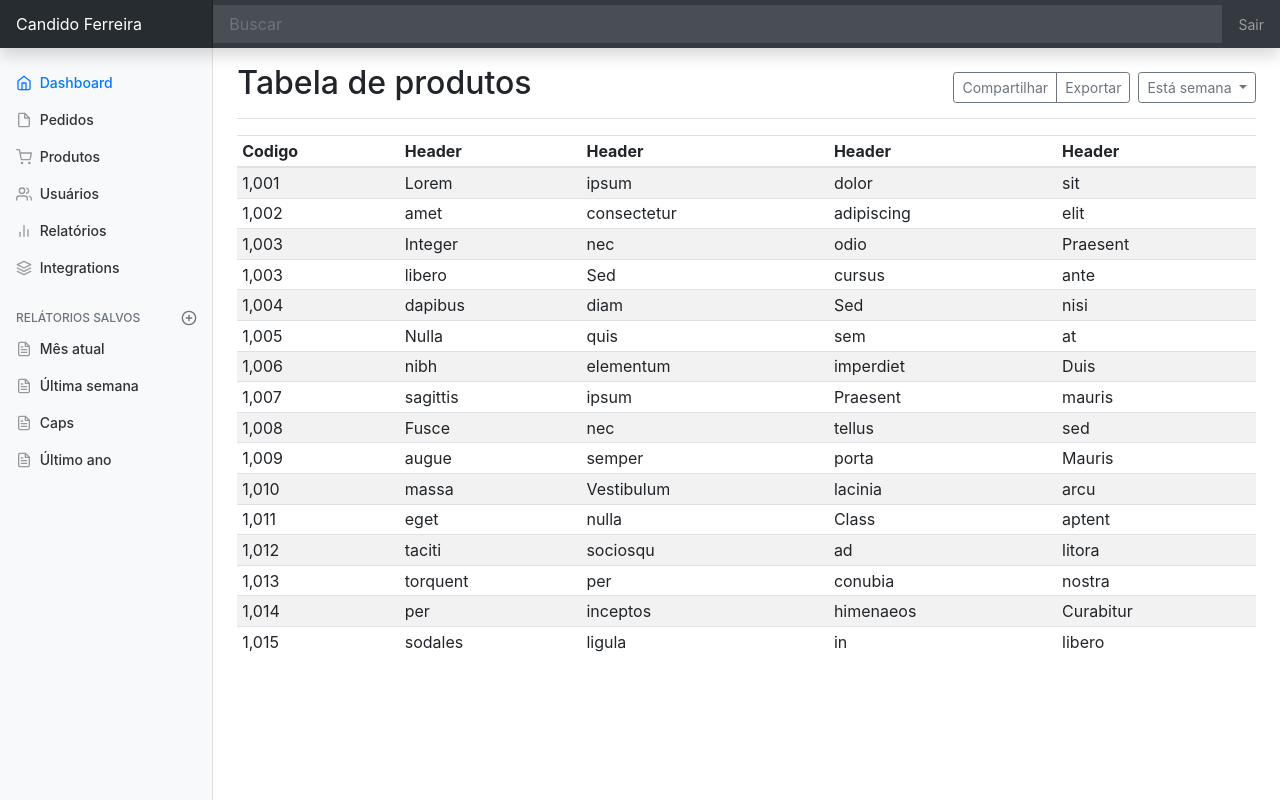
After one commit to ferreirajonatas/Abigail, a PHP site: page /products.php in a window 1280 px wide. The commit adds this page. Run offline with PHP 8.4, Linux system fonts and the light colour scheme; some libraries are stand-ins or nearby versions.

Commit message:
[UPDATE] Building a new repository
Building a new repository

```diff
--- /dev/null
+++ b/css/style.css
@@ -0,0 +1,108 @@
+body {
+    font-size: .875rem;
+}
+
+.feather {
+    width: 16px;
+    height: 16px;
+    vertical-align: text-bottom;
+}
+
+
+/*
+ * Sidebar
+ */
+
+.sidebar {
+    position: fixed;
+    top: 0;
+    bottom: 0;
+    left: 0;
+    z-index: 100;
+    /* Behind the navbar */
+    padding: 48px 0 0;
+    /* Height of navbar */
+    box-shadow: inset -1px 0 0 rgba(0, 0, 0, .1);
+}
+
+@media (max-width: 767.98px) {
+    .sidebar {
+        top: 5rem;
+    }
+}
+
+.sidebar-sticky {
+    position: relative;
+    top: 0;
+    height: calc(100vh - 48px);
+    padding-top: .5rem;
+    overflow-x: hidden;
+    overflow-y: auto;
+    /* Scrollable contents if viewport is shorter than content. */
+}
+
+@supports ((position: -webkit-sticky) or (position: sticky)) {
+    .sidebar-sticky {
+        position: -webkit-sticky;
+        position: sticky;
+    }
+}
+
+.sidebar .nav-link {
+    font-weight: 500;
+    color: #333;
+}
+
+.sidebar .nav-link .feather {
+    margin-right: 4px;
+    color: #999;
+}
+
+.sidebar .nav-link.active {
+    color: #007bff;
+}
+
+.sidebar .nav-link:hover .feather,
+.sidebar .nav-link.active .feather {
+    color: inherit;
+}
+
+.sidebar-heading {
+    font-size: .75rem;
+    text-transform: uppercase;
+}
+
+
+/*
+ * Navbar
+ */
+
+.navbar-brand {
+    padding-top: .75rem;
+    padding-bottom: .75rem;
+    font-size: 1rem;
+    background-color: rgba(0, 0, 0, .25);
+    box-shadow: inset -1px 0 0 rgba(0, 0, 0, .25);
+}
+
+.navbar .navbar-toggler {
+    top: .25rem;
+    right: 1rem;
+}
+
+.navbar .form-control {
+    padding: .75rem 1rem;
+    border-width: 0;
+    border-radius: 0;
+}
+
+.form-control-dark {
+    color: #fff;
+    background-color: rgba(255, 255, 255, .1);
+    border-color: rgba(255, 255, 255, .1);
+}
+
+.form-control-dark:focus {
+    border-color: transparent;
+    box-shadow: 0 0 0 3px rgba(255, 255, 255, .25);
+}
--- /dev/null
+++ b/products.php
@@ -0,0 +1,156 @@
+<html>
+
+<head>
+    <title>Abigail - Produtos</title>
+</head>
+
+<body>
+    <?php
+    require 'theme.php';
+    ?>
+    <main role="main" class="col-md-9 ml-sm-auto col-lg-10 px-md-4">
+        <div class="d-flex justify-content-between flex-wrap flex-md-nowrap align-items-center pt-3 pb-2 mb-3 border-bottom">
+            <h1 class="h2">Tabela de produtos</h1>
+            <div class="btn-toolbar mb-2 mb-md-0">
+                <div class="btn-group mr-2">
+                    <button type="button" class="btn btn-sm btn-outline-secondary">Compartilhar</button>
+                    <button type="button" class="btn btn-sm btn-outline-secondary">Exportar</button>
+                </div>
+                <button type="button" class="btn btn-sm btn-outline-secondary dropdown-toggle">
+                    <span data-feather="calendar"></span>
+                    Está semana
+                </button>
+            </div>
+        </div>
+        <div class="table-responsive">
+            <table class="table table-striped table-sm">
+                <thead>
+                    <tr>
+                        <th>Codigo</th>
+                        <th>Header</th>
+                        <th>Header</th>
+                        <th>Header</th>
+                        <th>Header</th>
+                    </tr>
+                </thead>
+                <tbody>
+                    <tr>
+                        <td>1,001</td>
+                        <td>Lorem</td>
+                        <td>ipsum</td>
+                        <td>dolor</td>
+                        <td>sit</td>
+                    </tr>
+                    <tr>
+                        <td>1,002</td>
+                        <td>amet</td>
+                        <td>consectetur</td>
+                        <td>adipiscing</td>
+                        <td>elit</td>
+                    </tr>
+                    <tr>
+                        <td>1,003</td>
+                        <td>Integer</td>
+                        <td>nec</td>
+                        <td>odio</td>
+                        <td>Praesent</td>
+                    </tr>
+                    <tr>
+                        <td>1,003</td>
+                        <td>libero</td>
+                        <td>Sed</td>
+                        <td>cursus</td>
+                        <td>ante</td>
+                    </tr>
+                    <tr>
+                        <td>1,004</td>
+                        <td>dapibus</td>
+                        <td>diam</td>
+                        <td>Sed</td>
+                        <td>nisi</td>
+                    </tr>
+                    <tr>
+                        <td>1,005</td>
+                        <td>Nulla</td>
+                        <td>quis</td>
+                        <td>sem</td>
+                        <td>at</td>
+                    </tr>
+                    <tr>
+                        <td>1,006</td>
+                        <td>nibh</td>
+                        <td>elementum</td>
+                        <td>imperdiet</td>
+                        <td>Duis</td>
+                    </tr>
+                    <tr>
+                        <td>1,007</td>
+                        <td>sagittis</td>
+                        <td>ipsum</td>
+                        <td>Praesent</td>
+                        <td>mauris</td>
+                    </tr>
+                    <tr>
+                        <td>1,008</td>
+                        <td>Fusce</td>
+                        <td>nec</td>
+                        <td>tellus</td>
+                        <td>sed</td>
+                    </tr>
+                    <tr>
+                        <td>1,009</td>
+                        <td>augue</td>
+                        <td>semper</td>
+                        <td>porta</td>
+                        <td>Mauris</td>
+                    </tr>
+                    <tr>
+                        <td>1,010</td>
+                        <td>massa</td>
+                        <td>Vestibulum</td>
+                        <td>lacinia</td>
+                        <td>arcu</td>
+                    </tr>
+                    <tr>
+                        <td>1,011</td>
+                        <td>eget</td>
+                        <td>nulla</td>
+                        <td>Class</td>
+                        <td>aptent</td>
+                    </tr>
+                    <tr>
+                        <td>1,012</td>
+                        <td>taciti</td>
+                        <td>sociosqu</td>
+                        <td>ad</td>
+                        <td>litora</td>
+                    </tr>
+                    <tr>
+                        <td>1,013</td>
+                        <td>torquent</td>
+                        <td>per</td>
+                        <td>conubia</td>
+                        <td>nostra</td>
+                    </tr>
+                    <tr>
+                        <td>1,014</td>
+                        <td>per</td>
+                        <td>inceptos</td>
+                        <td>himenaeos</td>
+                        <td>Curabitur</td>
+                    </tr>
+                    <tr>
+                        <td>1,015</td>
+                        <td>sodales</td>
+                        <td>ligula</td>
+                        <td>in</td>
+                        <td>libero</td>
+                    </tr>
+                </tbody>
+            </table>
+        </div>
+    </main>
+
+
+</body>
+<html>
--- /dev/null
+++ b/theme.php
@@ -0,0 +1,135 @@
+<!doctype html>
+<html lang="pt-br">
+
+<head>
+    <meta charset="utf-8">
+    <meta name="viewport" content="width=device-width, initial-scale=1, shrink-to-fit=no">
+    <title>Abigail - Dashboard</title>
+
+    <link rel="stylesheet" href="https://cdn.jsdelivr.net/npm/bootstrap@4.5.3/dist/css/bootstrap.min.css" integrity="sha384-TX8t27EcRE3e/ihU7zmQxVncDAy5uIKz4rEkgIXeMed4M0jlfIDPvg6uqKI2xXr2" crossorigin="anonymous">
+
+
+    <style>
+        .bd-placeholder-img {
+            font-size: 1.125rem;
+            text-anchor: middle;
+            -webkit-user-select: none;
+            -moz-user-select: none;
+            -ms-user-select: none;
+            user-select: none;
+        }
+
+        @media (min-width: 768px) {
+            .bd-placeholder-img-lg {
+                font-size: 3.5rem;
+            }
+        }
+    </style>
+    <!-- Custom styles for this template -->
+    <link href="css\style.css" rel="stylesheet">
+</head>
+
+<body>
+    <nav class="navbar navbar-dark sticky-top bg-dark flex-md-nowrap p-0 shadow">
+        <a class="navbar-brand col-md-3 col-lg-2 mr-0 px-3" href="index.php">Candido Ferreira</a>
+        <button class="navbar-toggler position-absolute d-md-none collapsed" type="button" data-toggle="collapse" data-target="#sidebarMenu" aria-controls="sidebarMenu" aria-expanded="false" aria-label="Toggle navigation">
+            <span class="navbar-toggler-icon"></span>
+        </button>
+        <input class="form-control form-control-dark w-100" type="text" placeholder="Buscar" aria-label="Search">
+        <ul class="navbar-nav px-3">
+            <li class="nav-item text-nowrap">
+                <a class="nav-link" href="#">Sair</a>
+            </li>
+        </ul>
+    </nav>
+
+    <div class="container-fluid">
+        <div class="row">
+            <nav id="sidebarMenu" class="col-md-3 col-lg-2 d-md-block bg-light sidebar collapse">
+                <div class="sidebar-sticky pt-3">
+                    <ul class="nav flex-column">
+                        <li class="nav-item">
+                            <a class="nav-link active" href="index.php">
+                                <span data-feather="home"></span>
+                                Dashboard <span class="sr-only">(current)</span>
+                            </a>
+                        </li>
+                        <li class="nav-item">
+                            <a class="nav-link" href="#">
+                                <span data-feather="file"></span>
+                                Pedidos
+                            </a>
+                        </li>
+                        <li class="nav-item">
+                            <a class="nav-link" href="products.php">
+                                <span data-feather="shopping-cart"></span>
+                                Produtos
+                            </a>
+                        </li>
+                        <li class="nav-item">
+                            <a class="nav-link" href="#">
+                                <span data-feather="users"></span>
+                                Usuários
+                            </a>
+                        </li>
+                        <li class="nav-item">
+                            <a class="nav-link" href="#">
+                                <span data-feather="bar-chart-2"></span>
+                                Relatórios
+                            </a>
+                        </li>
+                        <li class="nav-item">
+                            <a class="nav-link" href="#">
+                                <span data-feather="layers"></span>
+                                Integrations
+                            </a>
+                        </li>
+                    </ul>
+
+                    <h6 class="sidebar-heading d-flex justify-content-between align-items-center px-3 mt-4 mb-1 text-muted">
+                        <span>Relátorios Salvos</span>
+                        <a class="d-flex align-items-center text-muted" href="#" aria-label="Add a new report">
+                            <span data-feather="plus-circle"></span>
+                        </a>
+                    </h6>
+                    <ul class="nav flex-column mb-2">
+                        <li class="nav-item">
+                            <a class="nav-link" href="#">
+                                <span data-feather="file-text"></span>
+                                Mês atual
+                            </a>
+                        </li>
+                        <li class="nav-item">
+                            <a class="nav-link" href="#">
+                                <span data-feather="file-text"></span>
+                                Última semana
+                            </a>
+                        </li>
+                        <li class="nav-item">
+                            <a class="nav-link" href="#">
+                                <span data-feather="file-text"></span>
+                                Caps
+                            </a>
+                        </li>
+                        <li class="nav-item">
+                            <a class="nav-link" href="#">
+                                <span data-feather="file-text"></span>
+                                Último ano
+                            </a>
+                        </li>
+                    </ul>
+                </div>
+            </nav>
+        </div>
+    </div>
+    <script src="https://code.jquery.com/jquery-3.5.1.slim.min.js" integrity="sha384-DfXdz2htPH0lsSSs5nCTpuj/zy4C+OGpamoFVy38MVBnE+IbbVYUew+OrCXaRkfj" crossorigin="anonymous"></script>
+    <script>
+        window.jQuery || document.write('<script src="../assets/js/vendor/jquery.slim.min.js"><\/script>')
+    </script>
+    <script src="../assets/dist/js/bootstrap.bundle.min.js"></script>
+    <script src="https://cdnjs.cloudflare.com/ajax/libs/feather-icons/4.9.0/feather.min.js"></script>
+    <script src="https://cdnjs.cloudflare.com/ajax/libs/Chart.js/2.7.3/Chart.min.js"></script>
+    <script src="js\dashboard.js"></script>
+</body>
+
+</html>
```
Also changed, not shown: index.php (+145 -20 lines), js/dashboard.js (added, +49 -0 lines).
